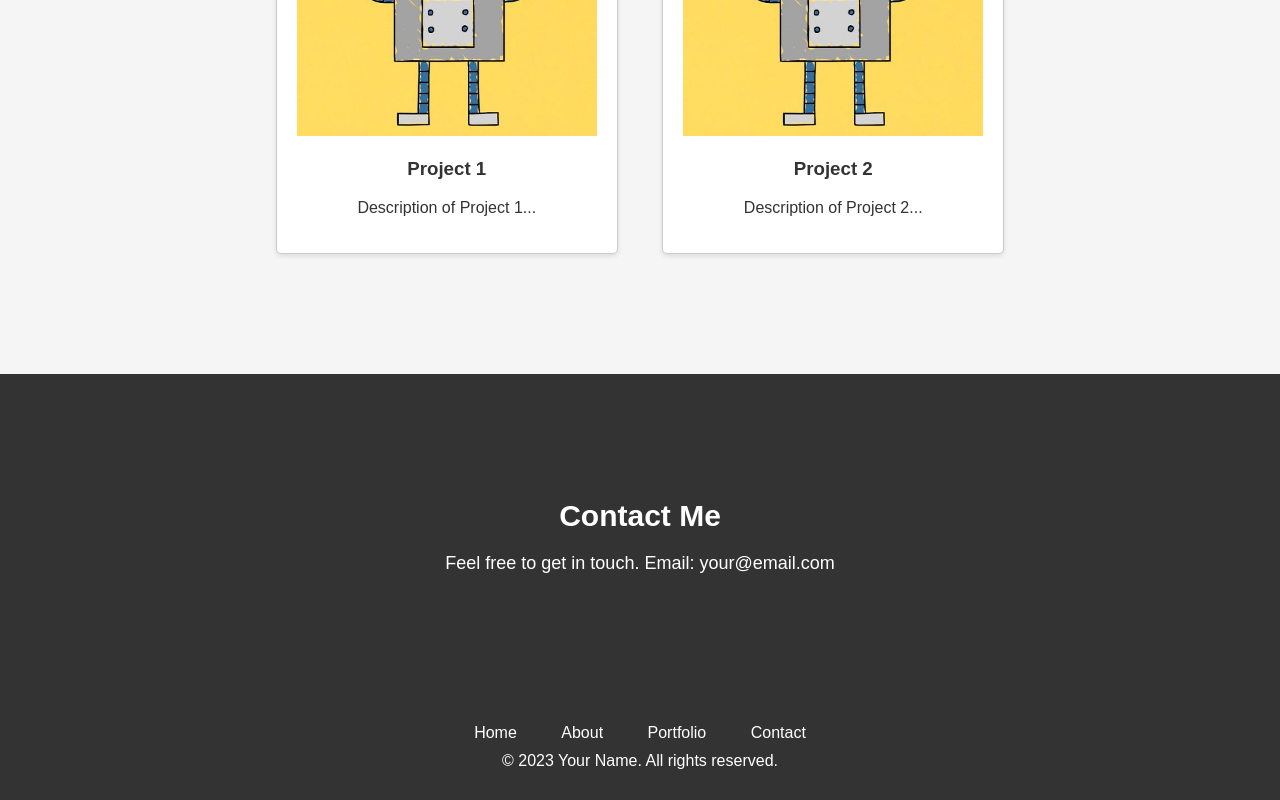
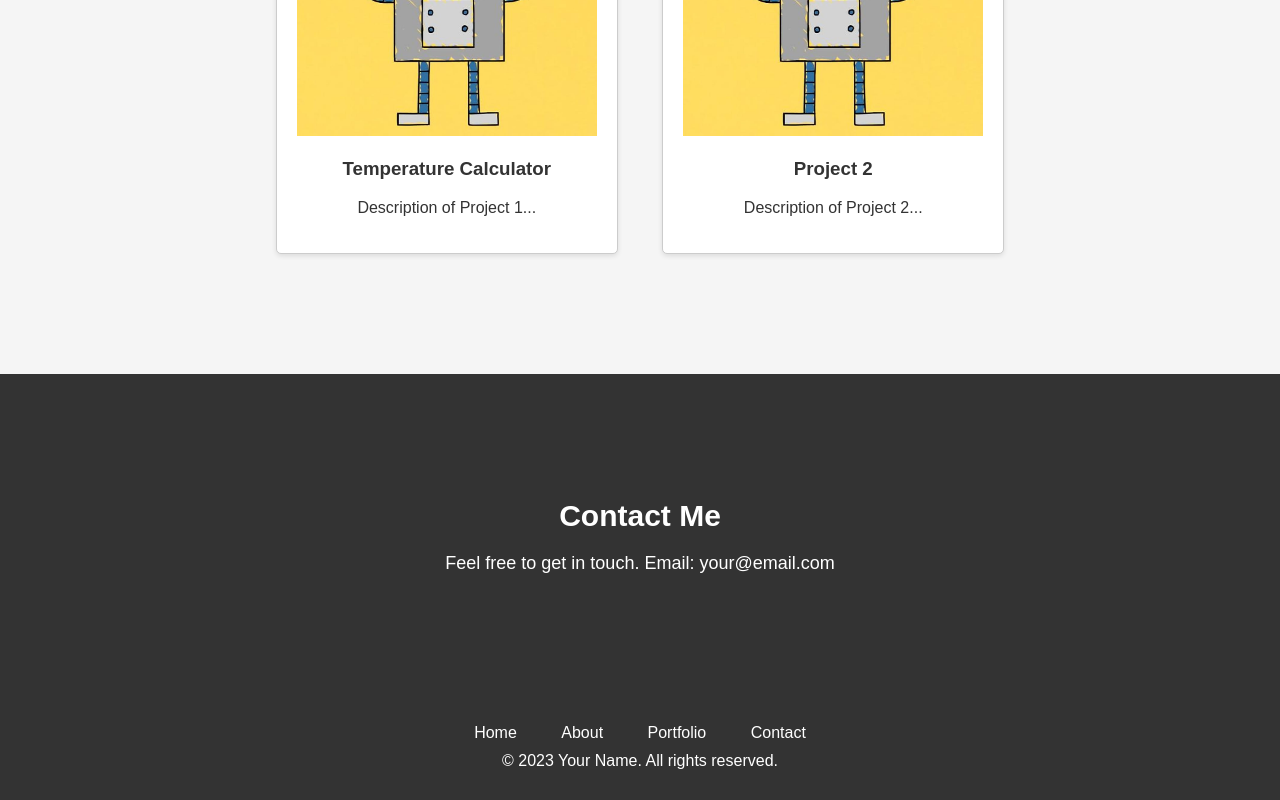
Before and after one commit to DarsVelasco/portfolio, a plain HTML site: page index.html in a window 1280 px wide. Shown: the part 1039-1839 px from the top of the page. Drawn offline with Linux system fonts and the light colour scheme.

```diff
--- a/index.html
+++ b/index.html
@@ -33,7 +33,7 @@
         <h2>Portfolio</h2>
         <div class="portfolio-item">
             <img src="img/img1.jpg" alt="Project 1">
-            <h3>Project 1</h3>
+            <h3> Temperature Calculator </h3>
             <p>Description of Project 1...</p>
         </div>
         <div class="portfolio-item">
```
